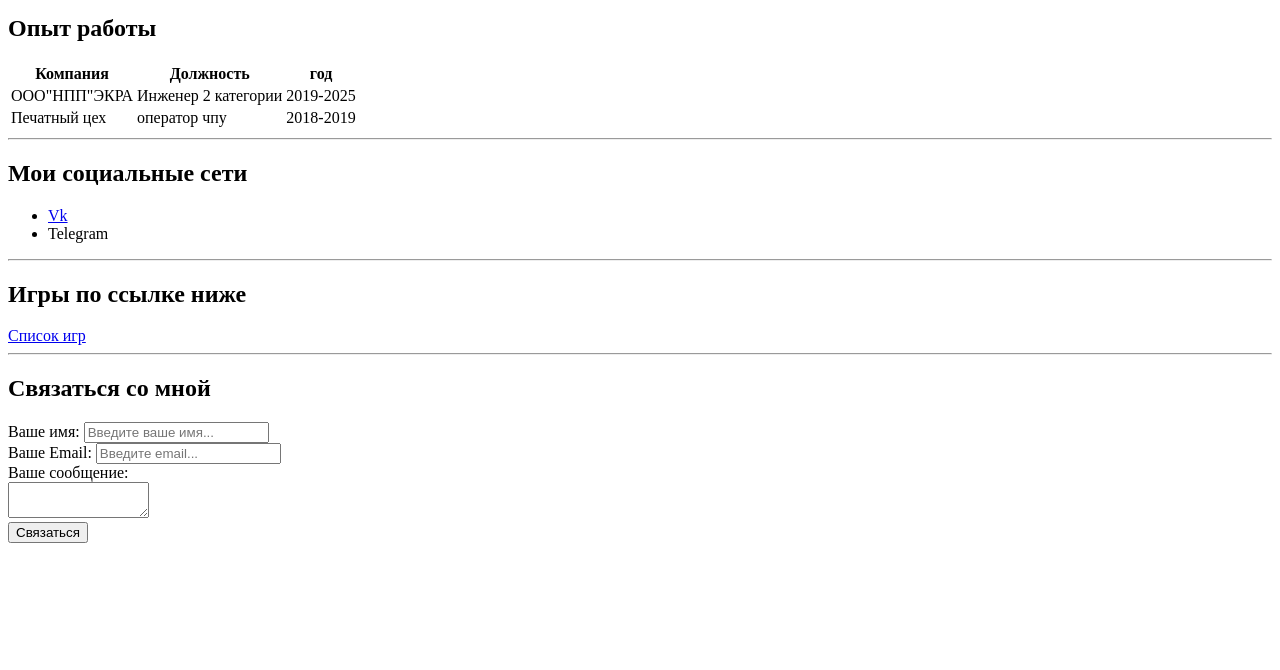
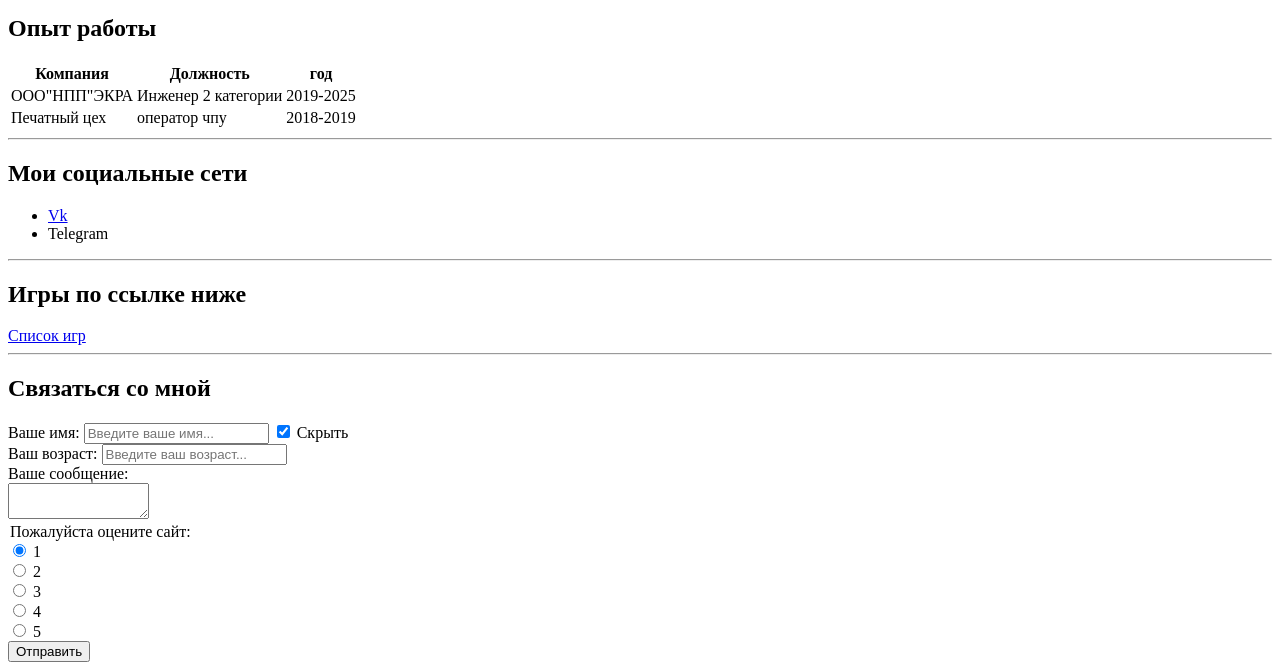
Before and after one commit to LubavKatrinovich/cv, a plain HTML site: page index.html in a window 1280 px wide. Shown: the part 258-928 px from the top of the page. Before the commit the page ends 809 px from the top, so only its background shows below. Drawn offline with Linux system fonts and the light colour scheme.

Commit message:
Add files via upload

```diff
--- a/index.html
+++ b/index.html
@@ -7,14 +7,16 @@
   <body>
     <table>
       <tr>
-        <td>    <img
+        <td>
+          <img
             src="https://twam.ru/wp-content/uploads/2024/03/kartinki-iz-simvolov-1.webp"
             width="300"
             alt="тут смайлик"
-    /></td>
+          />
+        </td>
         <td>
           <h1>Свинцов Илья Владимирович</h1>
-<hr>
+          <hr />
           <p>
             Это сайт для <strong>практики</strong>, на котором я
             <strong>попробую</strong> раскрыть свои навыки
@@ -22,11 +24,11 @@
           <p>
             Так же продемонстрировать свои умения в облости создания
             <strong>небольших</strong> игр и проектов
-    </p></td>
+          </p>
+        </td>
       </tr>
-
     </table>
-    <hr>
+    <hr />
     <h2>Опыт работы</h2>
     <table>
       <tr>
@@ -45,40 +47,76 @@
         <td>2018-2019</td>
       </tr>
     </table>
-    <hr>
+    <hr />
+
     <h2>Мои социальные сети</h2>
     <ul type="">
       <li><a href="https://vk.com/id57195086" target="_blank">Vk</a></li>
       <li><a>Telegram</a></li>
     </ul>
-    <hr>
+    <hr />
+
     <h2>Игры по ссылке ниже</h2>
     <a href="Game.html">Список игр</a>
-    <hr>
-
+    <hr />
 
     <h2>Связаться со мной</h2>
-    <form action="/">
+    <form action="https://opravdin.github.io/tools/querydecoder/" method="GET">
+      <label for="name">Ваше имя:</label>
+      <input
+        type="text"
+        id="name"
+        name="Ваше имя:"
+        placeholder="Введите ваше имя..."
+      />
+      <input
+        type="checkbox"
+        id="huey"
+        name="Скрыть имя"
+        value="Скрыть"
+        checked
+      />
+      <label for="huey">Скрыть</label>
+      <br />
 
-      <label for="name">Ваше имя:</label>
-      <input type="text" id="name"
-      placeholder="Введите ваше имя...">
-
-
-<br>
-
-      <label for="email">Ваше Email:</label>
-      <input type="email" id="email"
-      placeholder="Введите email...">
-      <br>
+      <label for="name">Ваш возраст:</label>
+      <input
+        type="text"
+        id="name"
+        name="Ваш возраст:"
+        placeholder="Введите ваш возраст..."
+      />
+      <br />
 
       <label for="text">Ваше сообщение:</label>
-       <br>
-       <textarea id="text" rows="2" cols="15"></textarea>
+      <br />
+      <textarea id="text" name="Ваше сообщение:" rows="2" cols="15"></textarea>
+      <br />
 
-    <br>
+      <legend>Пожалуйста оцените сайт:</legend>
 
-      <input type="submit" value="Связаться">
+      <div>
+        <input type="radio" id="huey" name="Оценка" value="1" checked />
+        <label for="huey">1</label>
+      </div>
+
+      <div>
+        <input type="radio" id="dewey" name="Оценка" value="2" />
+        <label for="dewey">2</label>
+      </div>
+      <div>
+        <input type="radio" id="dewey" name="Оценка" value="3" />
+        <label for="dewey">3</label>
+      </div>
+      <div>
+        <input type="radio" id="dewey" name="Оценка" value="4" />
+        <label for="dewey">4</label>
+      </div>
+      <div>
+        <input type="radio" id="dewey" name="Оценка" value="5" />
+        <label for="dewey">5</label>
+      </div>
+      <button type="submit">Отправить</button>
     </form>
   </body>
 </html>
```
Lines whose indentation alone changed are shown as unchanged.
